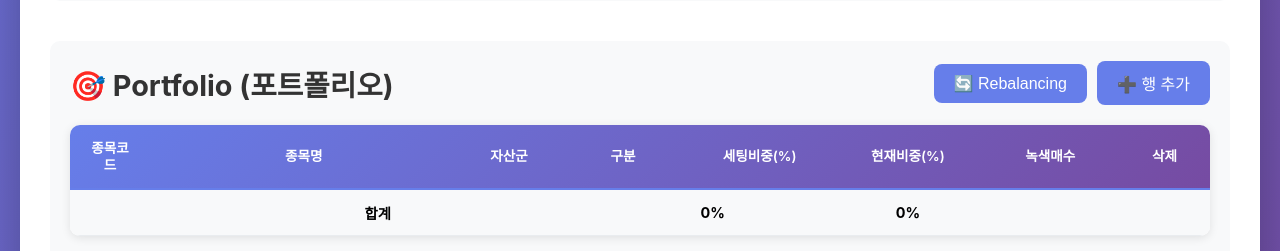
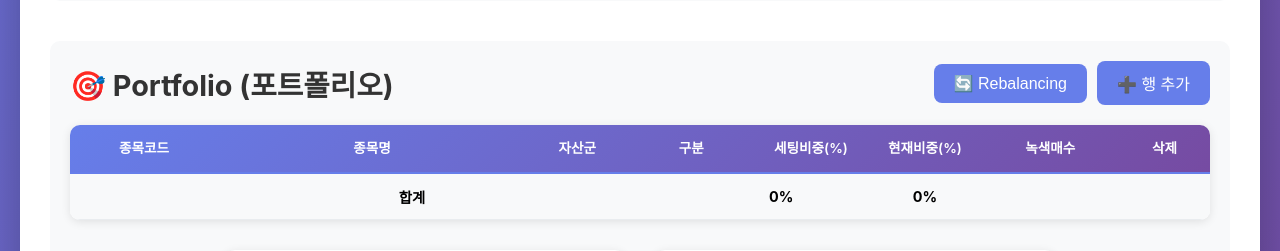
Before and after one commit to woonjounglee-cloud/Tuesday, a Python web app: template templates/index.html in a window 1280 px wide. Shown: the part 1003-1254 px from the top of the page. Run offline with Jinja, Linux system fonts and the light colour scheme; the template is opened without the code that fills it, so the values that code supplies are empty.

Commit message:
Adjust portfolio table column widths: expand stock code, reduce weight percentages

```diff
--- a/static/style.css
+++ b/static/style.css
@@ -292,12 +292,12 @@ table {
 }
 
 /* Portfolio 테이블 컬럼 너비 */
-#portfolio-table th:nth-child(1), #wj-isa-portfolio-table th:nth-child(1) { width: 7%; }  /* 종목코드 */
+#portfolio-table th:nth-child(1), #wj-isa-portfolio-table th:nth-child(1) { width: 13%; }  /* 종목코드 */
 #portfolio-table th:nth-child(2), #wj-isa-portfolio-table th:nth-child(2) { width: 27%; }  /* 종목명 */
 #portfolio-table th:nth-child(3), #wj-isa-portfolio-table th:nth-child(3) { width: 9%; }  /* 자산군 */
 #portfolio-table th:nth-child(4), #wj-isa-portfolio-table th:nth-child(4) { width: 11%; }  /* 구분 */
-#portfolio-table th:nth-child(5), #wj-isa-portfolio-table th:nth-child(5) { width: 13%; }  /* 세팅비중 */
-#portfolio-table th:nth-child(6), #wj-isa-portfolio-table th:nth-child(6) { width: 13%; }  /* 현재비중 */
+#portfolio-table th:nth-child(5), #wj-isa-portfolio-table th:nth-child(5) { width: 10%; }  /* 세팅비중 */
+#portfolio-table th:nth-child(6), #wj-isa-portfolio-table th:nth-child(6) { width: 10%; }  /* 현재비중 */
 #portfolio-table th:nth-child(7), #wj-isa-portfolio-table th:nth-child(7) { width: 12%; }  /* 녹색매수 */
 #portfolio-table th:nth-child(8), #wj-isa-portfolio-table th:nth-child(8) { width: 8%; }  /* 삭제 */
 
```
